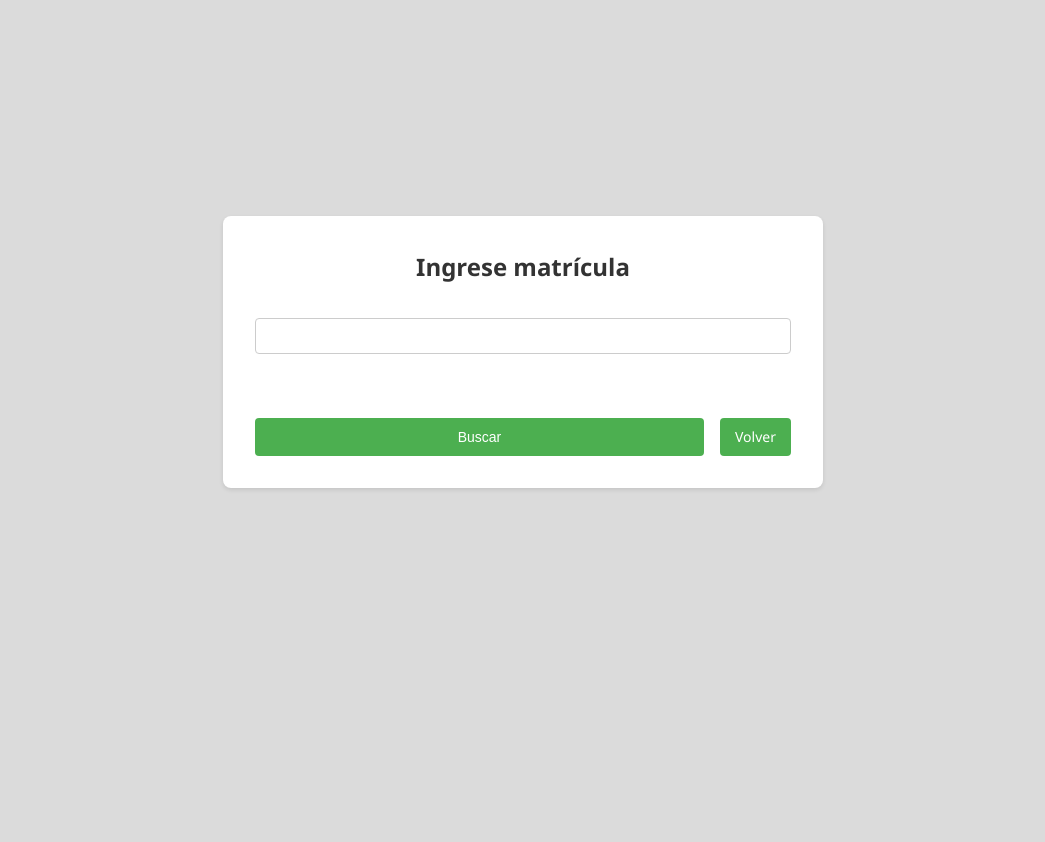
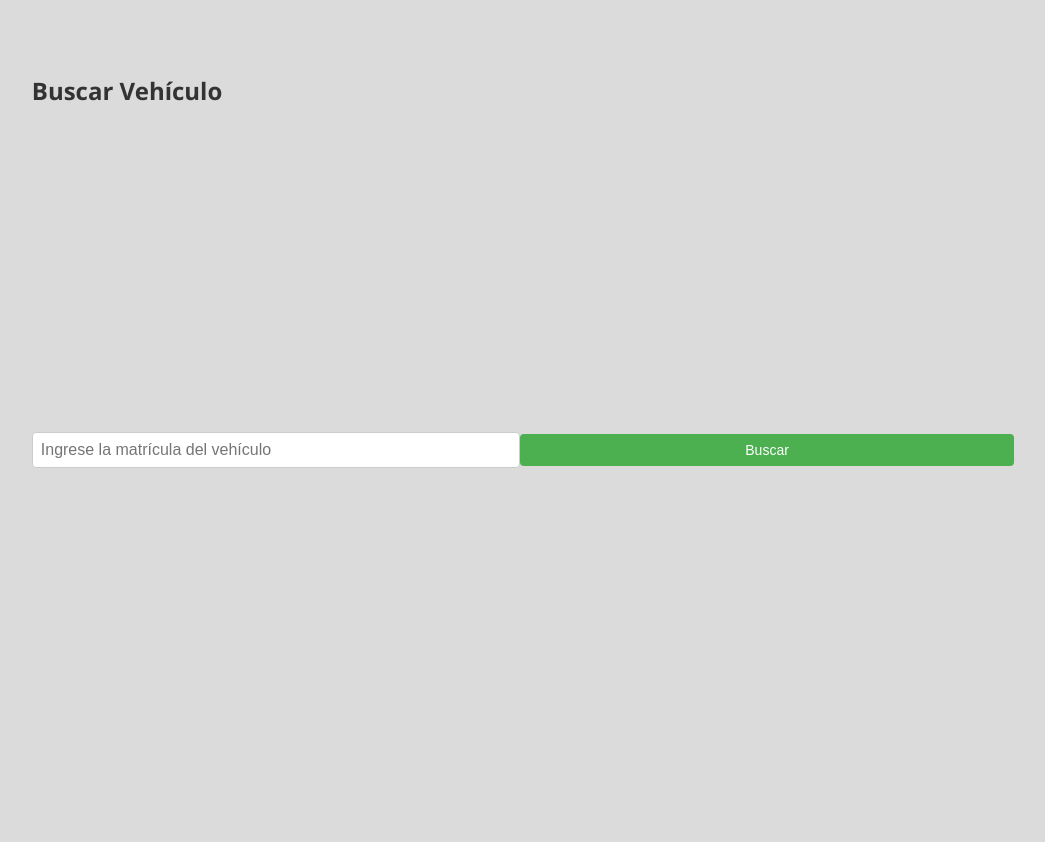
Before and after one commit to RSMAutomotriz/RSMAutomotriz.github.io, a Flask app: page /buscar in a window 1280 px wide. Shown: the whole page, without its empty margins (117-1162 px from the left). Before the commit the page ends 490 px from the top, so only its background shows below. Run offline with Flask 3, Linux system fonts and the light colour scheme; the visitor is signed in with stand-in values (Sample User, id 1); some libraries are stand-ins or nearby versions.

Commit message:
Update buscar.html

```diff
--- a/templates/buscar.html
+++ b/templates/buscar.html
@@ -1,26 +1,29 @@
 {% extends "dashboard.html" %}
-{% block title %}Buscar Autos{% endblock %}
+{% block title %}Buscar Vehículo{% endblock %}
+
 {% block content %}
-<div class="search-container">
-    <div class="search-box">
-        <h2>Ingrese matrícula</h2>
-        <form action="{{ url_for('buscar_resultado') }}" method="POST">
-            <div class="form-group">
-                <input type="text" name="matricula" required>
-            </div>
-            <div class="button-group">
-                <button type="submit" class="button-action">Buscar</button>
-                <a href="{{ url_for('dashboard') }}" class="button-action">Volver</a>
-            </div>
-        </form>
-    </div>
+<div class="container_result">
+    <h1 class="title">Buscar Vehículo</h1>
 
     {% with messages = get_flashed_messages() %}
         {% if messages %}
             {% for message in messages %}
-                <div class="alert alert-warning">{{ message }}</div>
+                <div class="alert alert-info">{{ message }}</div>
             {% endfor %}
         {% endif %}
     {% endwith %}
+
+    <form action="{{ url_for('buscar_auto') }}" method="POST">
+        <div class="search-container">
+            <input type="text"
+                   name="matricula"
+                   placeholder="Ingrese la matrícula del vehículo"
+                   required
+                   class="search-input">
+            <button type="submit" class="button-action">
+                <i class="fas fa-search"></i> Buscar
+            </button>
+        </div>
+    </form>
 </div>
 {% endblock %}
```
